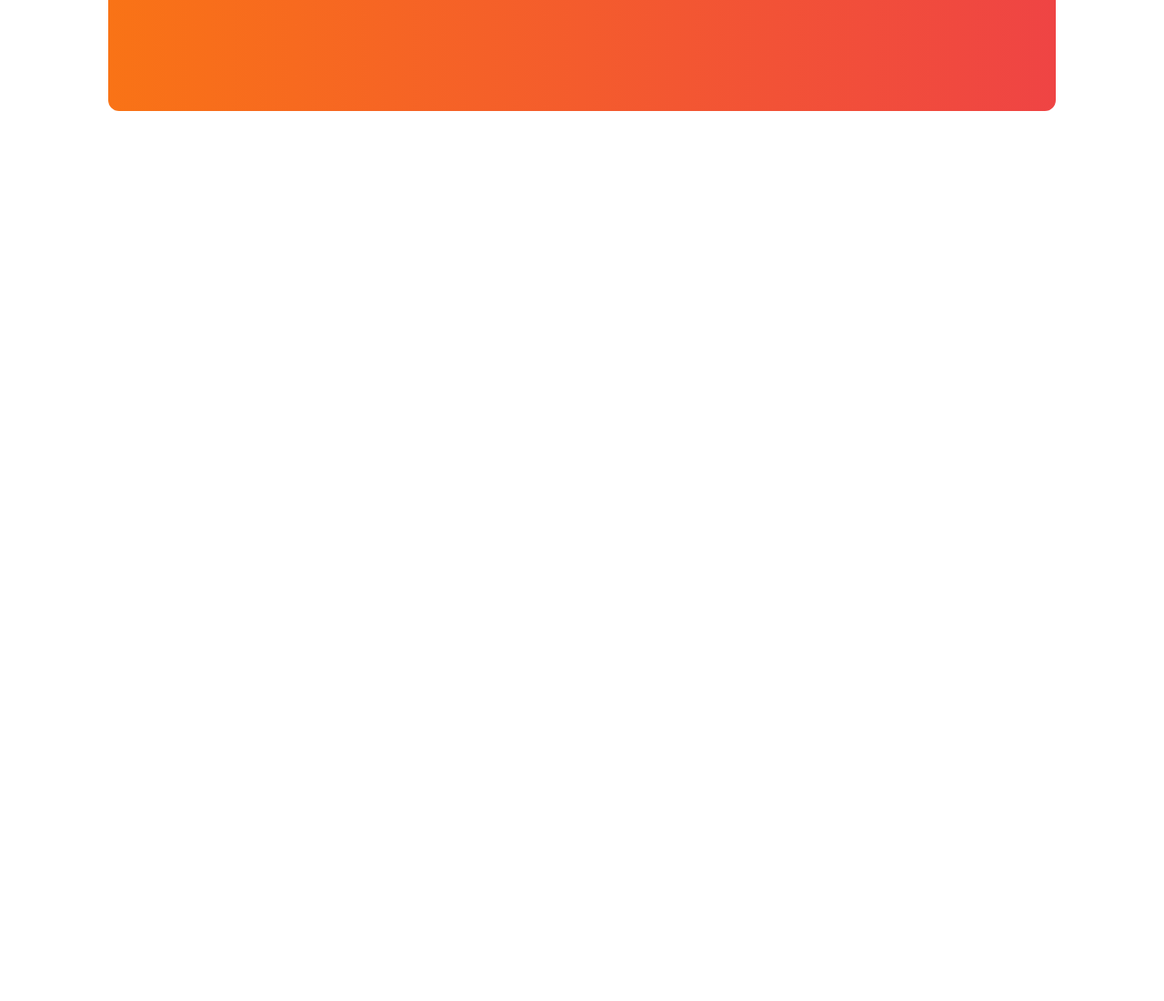
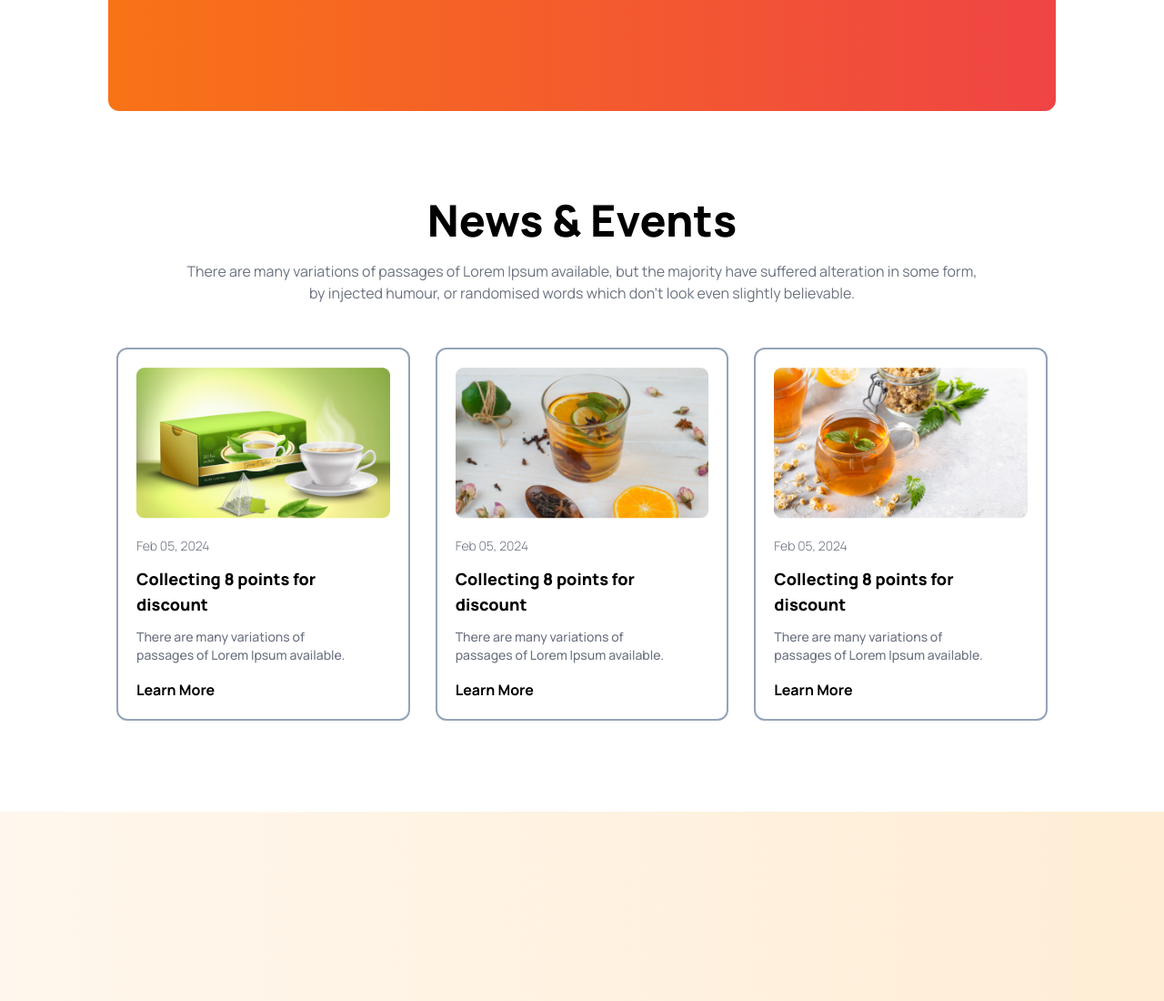
Before and after one commit to Yead191/tea-house-with-tailwind, a plain HTML site: page index.html in a window 1280 px wide. Shown: the part 2815-3915 px from the top of the page at 91% size. Before the commit the page ends 3053 px from the top, so only its background shows below. Drawn offline with nearby package versions, Linux system fonts and the light colour scheme.

Commit message:
added news section

```diff
--- a/index.html
+++ b/index.html
@@ -36,7 +36,8 @@
     </style>
 </head>
 
-<body class="manrope p-3 md:w-10/12 mx-auto md:my-2">
+<body>
+    <main class="manrope p-3 md:w-10/12 mx-auto md:my-2">
         <nav class="mb-8 flex md:justify-between items-center">
             <div>
                 <a href="index.html"></a>
@@ -155,8 +156,10 @@
                 </div>
                 <div>
                     <h1 class="text-5xl font-extrabold mb-5">Great Tea, Freshly <br> Presented</h1>
-                <p class="text-gray-500 mb-2">The meaning of gong cha is chanese is to provide the best tea to emperor
-                    from all possessions . It represents the highest quality and self expectation. Establishing in 2006,
+                    <p class="text-gray-500 mb-2">The meaning of gong cha is chanese is to provide the best tea to
+                        emperor
+                        from all possessions . It represents the highest quality and self expectation. Establishing in
+                        2006,
                         Gong cha had been deeply appreciated by its custoers because of good words of mouth and unique
                         customized service orginated from Taiwan.</p>
                     <br>
@@ -165,7 +168,8 @@
                         minimalist impression</p>
                     <br>
                     <h4 class="text-2xl font-extrabold mb-3">Premium Quality</h4>
-                <p class="text-gray-500">Premium Quality that makes tea more elegant and more <br> durable when you use
+                    <p class="text-gray-500">Premium Quality that makes tea more elegant and more <br> durable when you
+                        use
                         it.</p>
                 </div>
 
@@ -178,7 +182,8 @@
 
             <div class="w-5/6 items-center bg-[url('/images/bg_cup.png')] bg-no-repeat bg-right-bottom	">
                 <h1 class="text-5xl font-bold md:font-extrabold mb-5">Meet Our Super <br> Clients</h1>
-            <p class="mb-8 font-light">There are many variations of passages of Lorem Ipsum available, but the majority
+                <p class="mb-8 font-light">There are many variations of passages of Lorem Ipsum available, but the
+                    majority
                     have suffered alteration in some form, by injected humour, or randomised words which don't look even
                     slightly believable. </p>
                 <button class="text-orange-600 bg-white rounded-lg py-3 px-8 font-bold text-lg">Show All</button>
@@ -186,13 +191,16 @@
 
             <div class="relative py-24">
                 <!-- middle card -->
-            <div class="absolute z-10  top-52  rounded-lg w-full md:w-3/4 bg-white text-black flex items-center px-9 py-5 pt-11 ">
+                <div
+                    class="absolute z-10  top-52  rounded-lg w-full md:w-3/4 bg-white text-black flex items-center px-9 py-5 pt-11 ">
                     <div class="absolute -top-5 -left-5">
                         <img class="p-1 bg-white rounded-full " src="images/yead.png" alt="">
 
                     </div>
                     <div>
-                    <p class="text-gray-600 mb-5">Loved the variety of teas available. The staff is knowledgeable and helped me pick a new favorite—Chai Masala! The pastries were a nice touch too.</p>
+                        <p class="text-gray-600 mb-5">Loved the variety of teas available. The staff is knowledgeable
+                            and
+                            helped me pick a new favorite—Chai Masala! The pastries were a nice touch too.</p>
                         <h4 class="font-bold text-xl">Asadur R. Yead</h4>
                         <small class="text-gray-400 font-medium text-lg">Developer</small>
                     </div>
@@ -213,7 +221,9 @@
 
                     </div>
                     <div>
-                    <p class="text-gray-600 mb-5">I enjoyed a lovely afternoon here with a pot of Earl Grey. The service was quick, and the tea was deliciously fragrant. A must-visit for tea enthusiasts.</p>
+                        <p class="text-gray-600 mb-5">I enjoyed a lovely afternoon here with a pot of Earl Grey. The
+                            service
+                            was quick, and the tea was deliciously fragrant. A must-visit for tea enthusiasts.</p>
                         <h4 class="font-bold text-xl">Asif M. Bijoy</h4>
                         <small class="text-gray-400 font-medium text-lg">Gamer</small>
                     </div>
@@ -230,7 +240,9 @@
 
                     </div>
                     <div>
-                    <p class="text-gray-600 mb-5">This tea shop is my go-to place for a break from the hustle and bustle. The matcha latte is a personal favorite—smooth, creamy, and just the right amount of sweetness.</p>
+                        <p class="text-gray-600 mb-5">This tea shop is my go-to place for a break from the hustle and
+                            bustle. The matcha latte is a personal favorite—smooth, creamy, and just the right amount of
+                            sweetness.</p>
                         <h4 class="font-bold text-xl">Sazzad H. Sojol</h4>
                         <small class="text-gray-400 font-medium text-lg">Gamer</small>
                     </div>
@@ -244,6 +256,73 @@
 
 
         </section>
+        <!-- .................News section.................... -->
+        <section class="mb-20 ">
+            <div class="text-center">
+                <h1 class="text-5xl font-bold md:font-extrabold mb-5">News & Events</h1>
+                <p class="text-gray-500 mb-12">There are many variations of passages of Lorem Ipsum available, but the
+                    majority have suffered alteration in some form, <br> by injected humour, or randomised words which
+                    don't look even slightly believable. </p>
+            </div>
+
+            <!-- news container -->
+            <div class="grid grid-cols-1 md:grid-cols-3 gap-7 lg:max-w-screen-lg mx-auto ">
+                <div class="flex">
+                    <div class="">
+                        <div class="p-5 border-solid border-2 rounded-xl border-slate-400 items-center ">
+                            <img class="mx-auto mb-5 " src="images/news-1.png" alt="">
+                            <p class="font-light text-gray-500 text-sm mb-3">Feb 05, 2024</p>
+                            <h3 class="font-extrabold text-lg mb-3">Collecting 8 points for discount</h3>
+                            <p class="font-medium text-gray-500 text-sm mb-4">There are many variations of <br> passages
+                                of Lorem Ipsum available.</p>
+                            <button class="font-bold">Learn More</button>
+
+                        </div>
+                    </div>
+
+                </div>
+                <div class="flex">
+                    <div class="">
+                        <div class="p-5 border-solid border-2 rounded-xl border-slate-400 items-center ">
+                            <img class="mx-auto mb-5 " src="images/news-2.png" alt="">
+                            <p class="font-light text-gray-500 text-sm mb-3">Feb 05, 2024</p>
+                            <h3 class="font-extrabold text-lg mb-3">Collecting 8 points for discount</h3>
+                            <p class="font-medium text-gray-500 text-sm mb-4">There are many variations of <br> passages
+                                of Lorem Ipsum available.</p>
+                            <button class="font-bold">Learn More</button>
+
+                        </div>
+                    </div>
+
+                </div>
+                <div class="flex">
+                    <div class=" ">
+                        <div class="p-5 border-solid border-2 rounded-xl border-slate-400 items-center ">
+                            <img class="mx-auto mb-5 " src="images/news-3.png" alt="">
+                            <p class="font-light text-gray-500 text-sm mb-3">Feb 05, 2024</p>
+                            <h3 class="font-extrabold text-lg mb-3">Collecting 8 points for discount</h3>
+                            <p class="font-medium text-gray-500 text-sm mb-4">There are many variations of <br> passages
+                                of Lorem Ipsum available.</p>
+                            <button class="font-bold">Learn More</button>
+
+                        </div>
+                    </div>
+
+                </div>
+
+            </div>
+
+
+
+
+        </section>
+
+    </main>
+    <footer class="bg-gradient-to-r from-orange-50 to-orange-100 h-52">
+
+
+    </footer>
+
 </body>
 
 </html>
```
Lines whose indentation alone changed are shown as unchanged.
